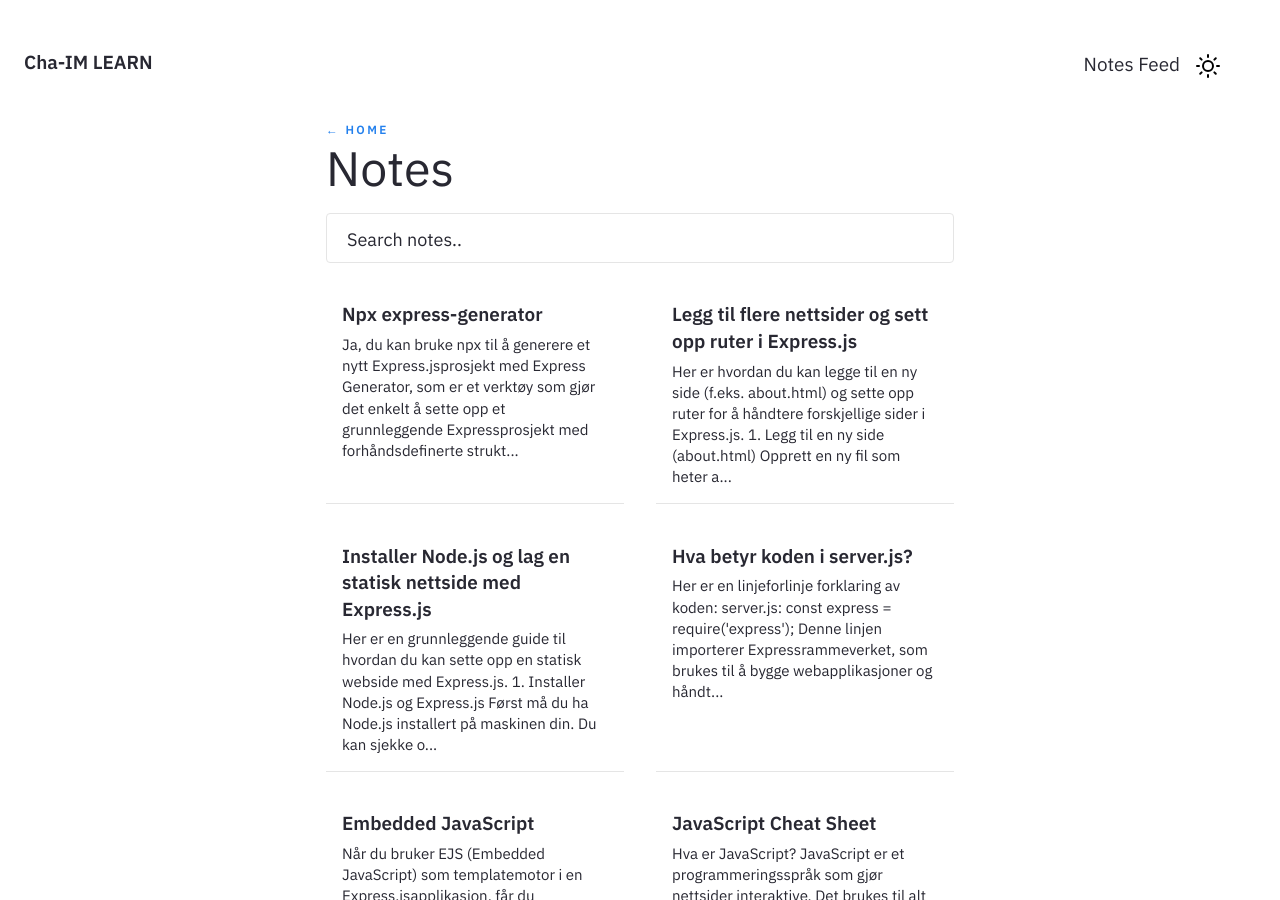
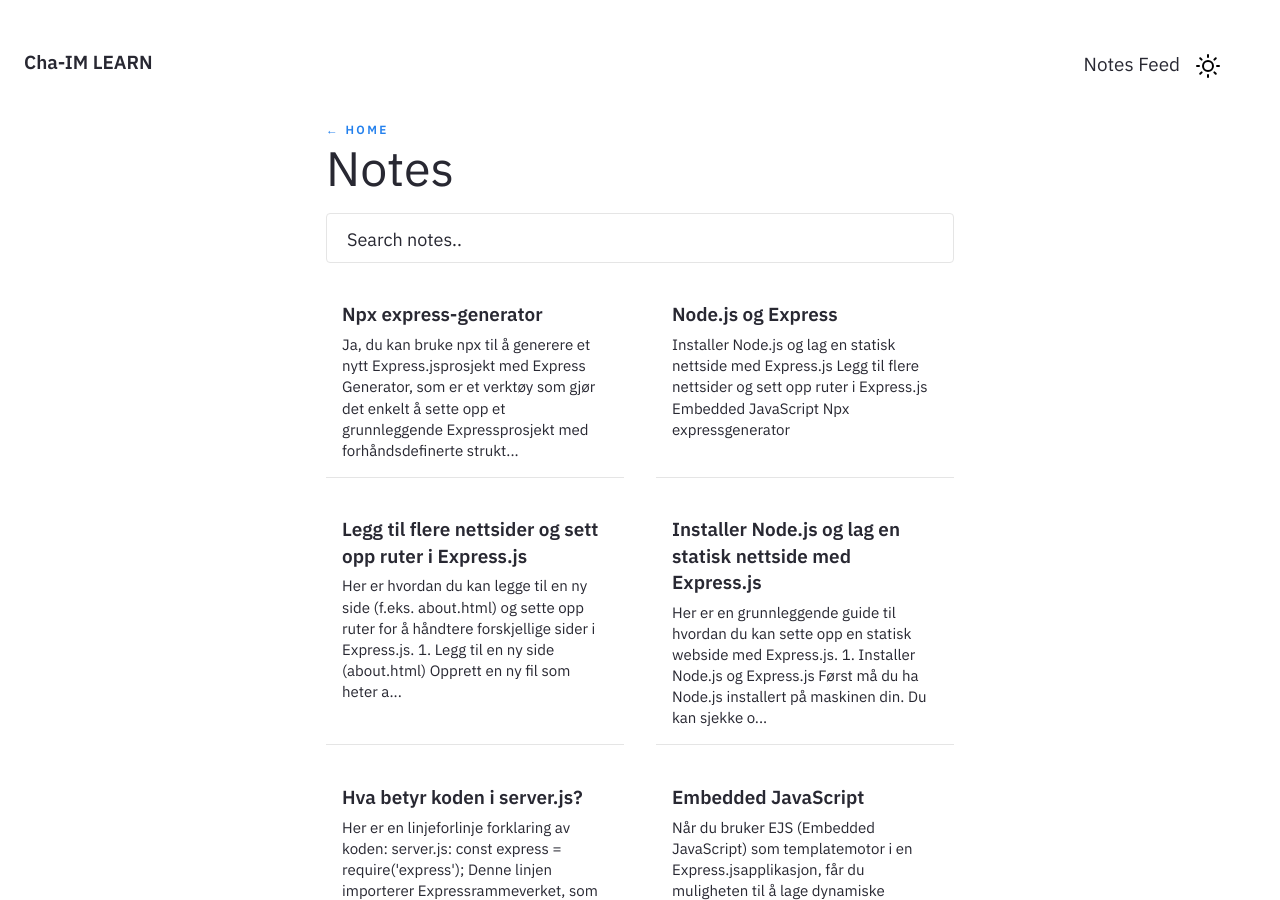
Before and after one commit to Cha-IM/cha-im.github.io, a Jekyll site: the page built from pages/notes.md, in a window 1280 px wide and 900 px high. Built offline with Jekyll 4.4.1, drawn with Linux system fonts in a browser that asks for light colours.

Commit message:
Karls-MacBook-Pro-236.local 2024-10-22:14:26:27

```diff
--- a/_notes/Public/Utvikling/Node.js og Express.js/Node.js og Express.md
+++ b/_notes/Public/Utvikling/Node.js og Express.js/Node.js og Express.md
@@ -1,3 +1,8 @@
+---
+title: Node.js og Express
+feed: show
+date: 22-10-2024
+---
 
 1. [[Installer Node.js og lag en statisk nettside med Express.js]]
 2. [[Legg til flere nettsider og sett opp ruter i Express.js]]
```
Also changed, not shown: .obsidian/workspace.json.
